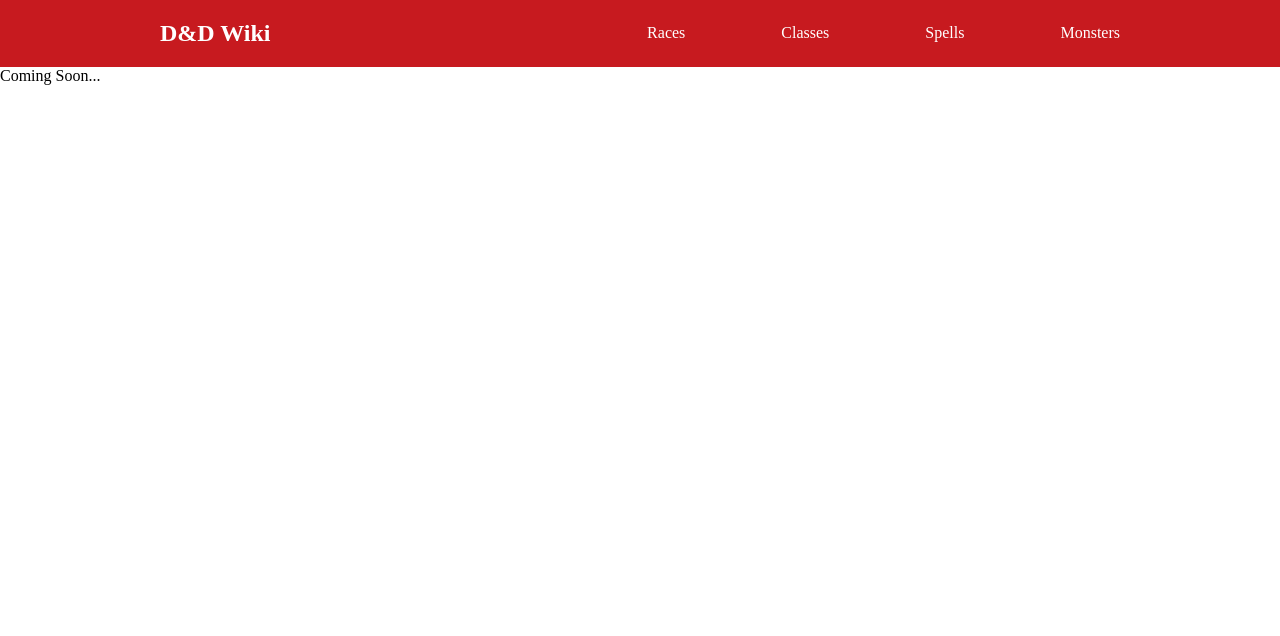
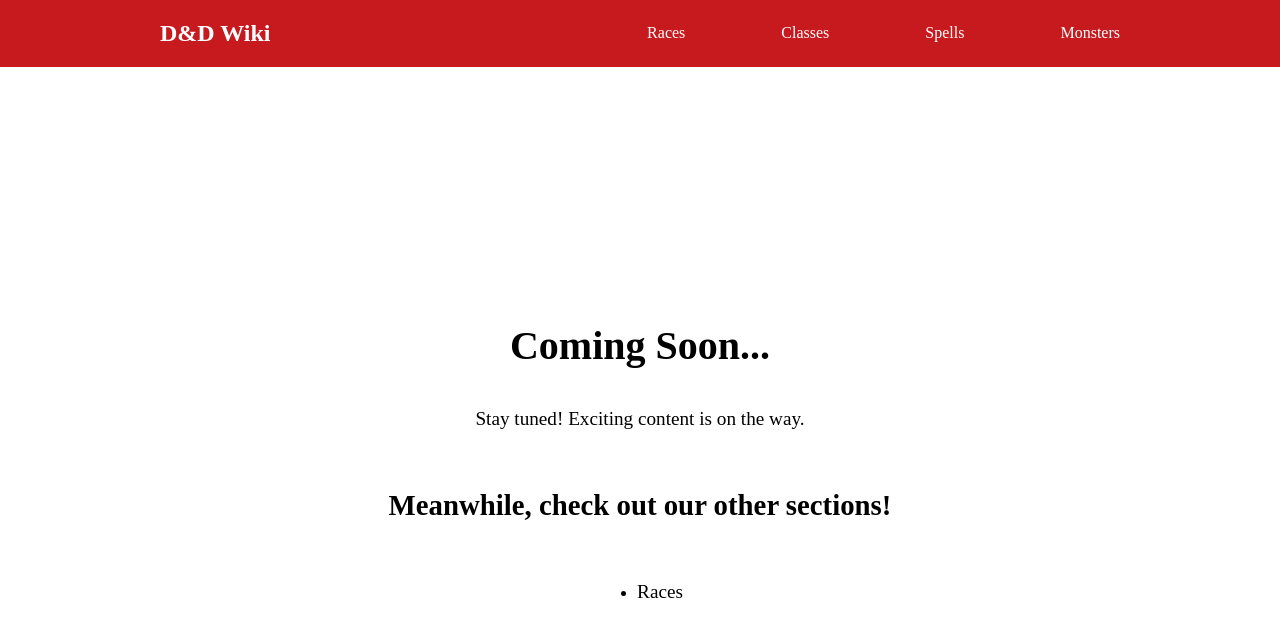
Before and after one commit to EzequielMenendez/D-DWikiFan, a Next.js app in the folder dnd-next/: page /spells in a window 1280 px wide. Shown: the top 636 px of the page. Built offline with nearby package versions, Linux system fonts and the light colour scheme.

Commit message:
add css in coming soon page

```diff
--- a/dnd-next/src/app/classes/page.jsx
+++ b/dnd-next/src/app/classes/page.jsx
@@ -1,8 +1,9 @@
 import React from 'react'
+import ComingSoon from '../comingSoon/comingSoon'
 
 function Classes() {
   return (
-    <div>Coming soon...</div>
+    <ComingSoon/>
   )
 }
 
--- /dev/null
+++ b/dnd-next/src/app/comingSoon/comingSoon.jsx
@@ -0,0 +1,47 @@
+"use client"
+import React from 'react';
+import styled from 'styled-components';
+import Link from 'next/link';
+
+const ComingSoonWrapper = styled.div`
+  display: flex;
+  flex-direction: column;
+  align-items: center;
+  justify-content: center;
+  height: 100vh;
+  text-align: center;
+`;
+
+const Title = styled.h1`
+  font-size: 2.5rem;
+  margin-bottom: 20px;
+`;
+
+const Description = styled.p`
+  font-size: 1.2rem;
+`;
+
+const Subtitle = styled.h2`
+  font-size: 1.8rem;
+  margin-top: 40px;
+`;
+
+const Slink = styled(Link)`
+    text-decoration: none;
+    color: black;
+`
+
+const ComingSoon = () => {
+  return (
+    <ComingSoonWrapper>
+      <Title>Coming Soon...</Title>
+      <Description>Stay tuned! Exciting content is on the way.</Description>
+      <Subtitle>Meanwhile, check out our other sections!</Subtitle>
+      <ul>
+        <li><Slink href={'/races'}><Description>Races</Description></Slink></li>
+      </ul>
+    </ComingSoonWrapper>
+  );
+};
+
+export default ComingSoon;
--- a/dnd-next/src/app/monsters/page.jsx
+++ b/dnd-next/src/app/monsters/page.jsx
@@ -1,8 +1,9 @@
 import React from 'react'
+import ComingSoon from '../comingSoon/comingSoon'
 
 function Monsters() {
   return (
-    <div>Coming soon...</div>
+    <ComingSoon/>
   )
 }
 
--- a/dnd-next/src/app/spells/page.jsx
+++ b/dnd-next/src/app/spells/page.jsx
@@ -1,8 +1,9 @@
 import React from 'react'
+import ComingSoon from '../comingSoon/comingSoon'
 
 function Spells() {
   return (
-    <div>Coming Soon...</div>
+    <ComingSoon/>
   )
 }
 
```
